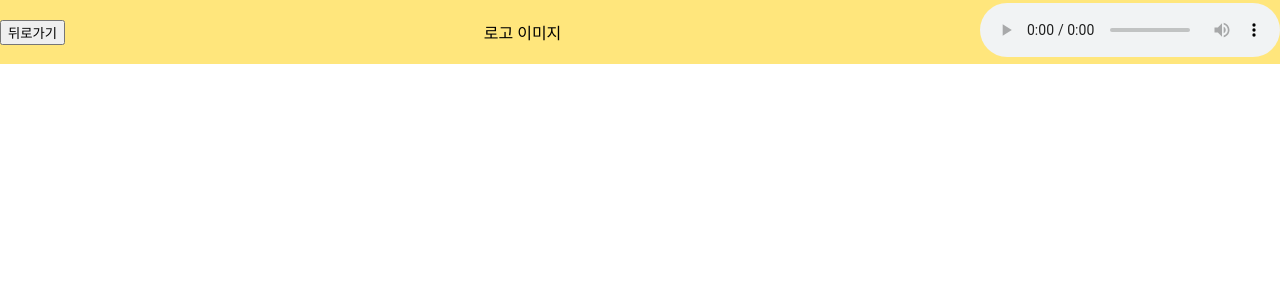
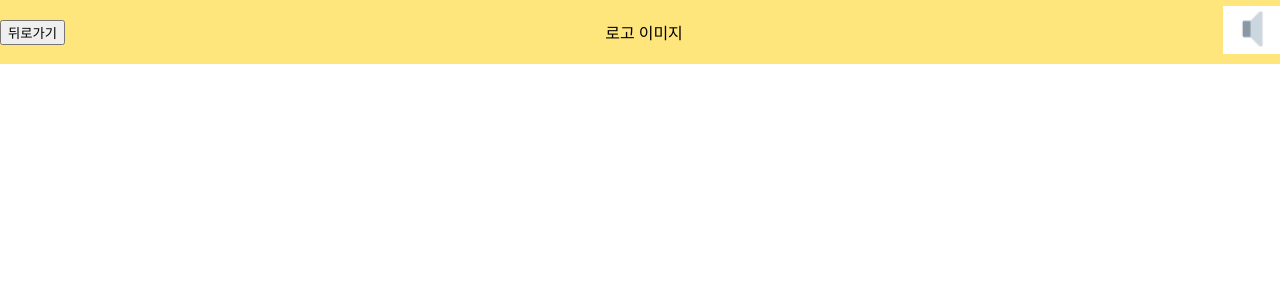
Before and after one commit to yb8350/Beverage_Psychological_Test, a React (Create React App) app: page / in a window 1280 px wide. Shown: the top 300 px of the page. Built offline with nearby package versions, Linux system fonts and the light colour scheme.

Commit message:
UPDATE BackgroundMusic

```diff
--- a/src/components/BackgroundMusic.jsx
+++ b/src/components/BackgroundMusic.jsx
@@ -1,10 +1,20 @@
-import React from "react";
+import React, { useState } from "react";
 import cafeBgm from '../assets/cafeBgm.mp3';
+import On from '../assets/playOn.png';
+import Off from '../assets/playOff.png';
 
-function BackgroundMusic() {
+function BackgroundMusic({play, onClick}) {
+  const playImage = play? On : Off;
+  const [audio] = useState(new Audio(cafeBgm));
+  if (!play) {
+    audio.pause();
+  } else {
+    audio.play();
+    audio.loop = true;
+  }
   return(
     <div>
-      <audio controls src={cafeBgm} autoPlay={true}>mp3파일을 지원하지 않는 브라우저입니다.</audio>
+      <img src={playImage} onClick={onClick} alt="hi" />
     </div>
   );
 }
--- a/src/components/Header/Header.js
+++ b/src/components/Header/Header.js
@@ -1,11 +1,18 @@
 import Button from "../Button";
 import BackgroundMusic from "../BackgroundMusic";
+import { useState } from 'react';
 import "./Header.scss";
+import song from "../../assets/cafeBgm.mp3";
 
 const isFirst = true;
 
-const Header = () => (
-  <header className="header">
+function Header() {
+  const [play,setPlay] = useState(false);
+  const playing = () => {
+    setPlay(!play);
+  }
+  return(
+    <header className="header">
     <div className="header-content">
       {isFirst && (
         <span>
@@ -19,11 +26,12 @@ const Header = () => (
       </span>
       <span>
         <div className="right">
-          <BackgroundMusic></BackgroundMusic>
+          <BackgroundMusic onClick={playing} play={play}></BackgroundMusic>
         </div>
       </span>
     </div>
   </header>
-);
+  );
+}
 
 export default Header;
```
Also changed, not shown: src/assets/playOff.png (added), src/assets/playOn.png (added).
